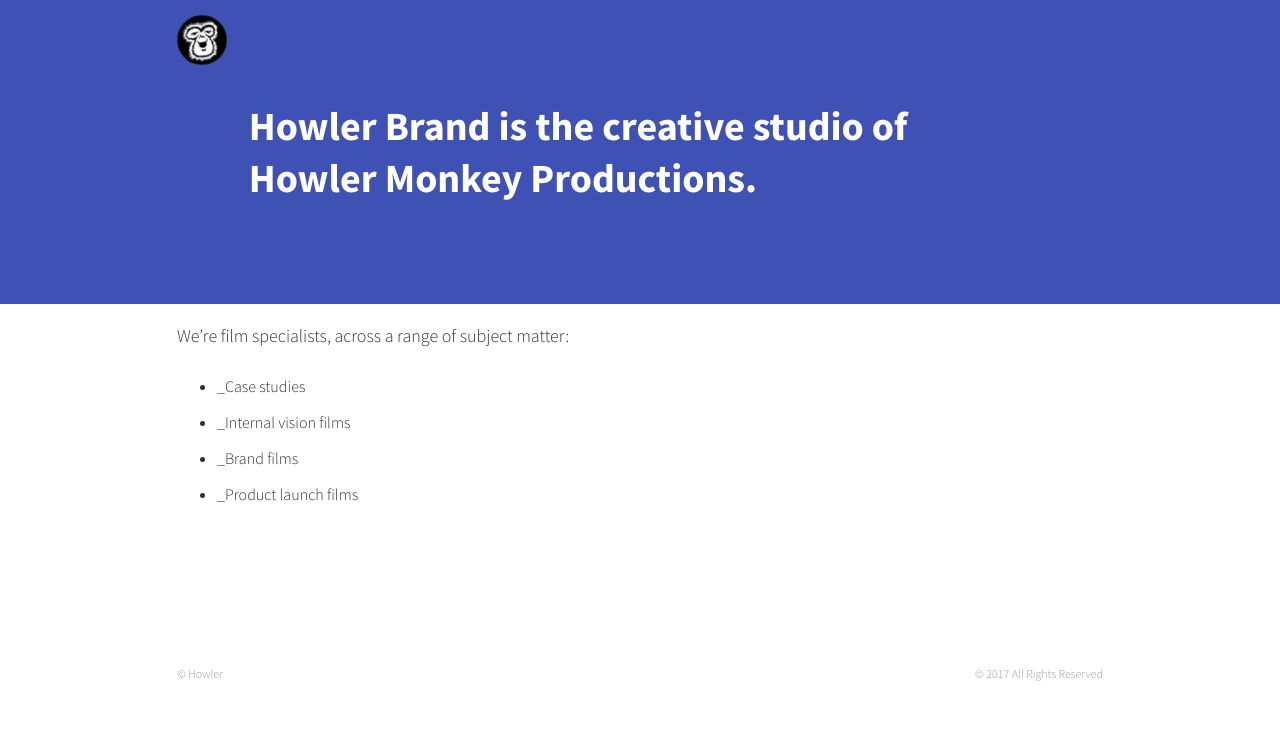
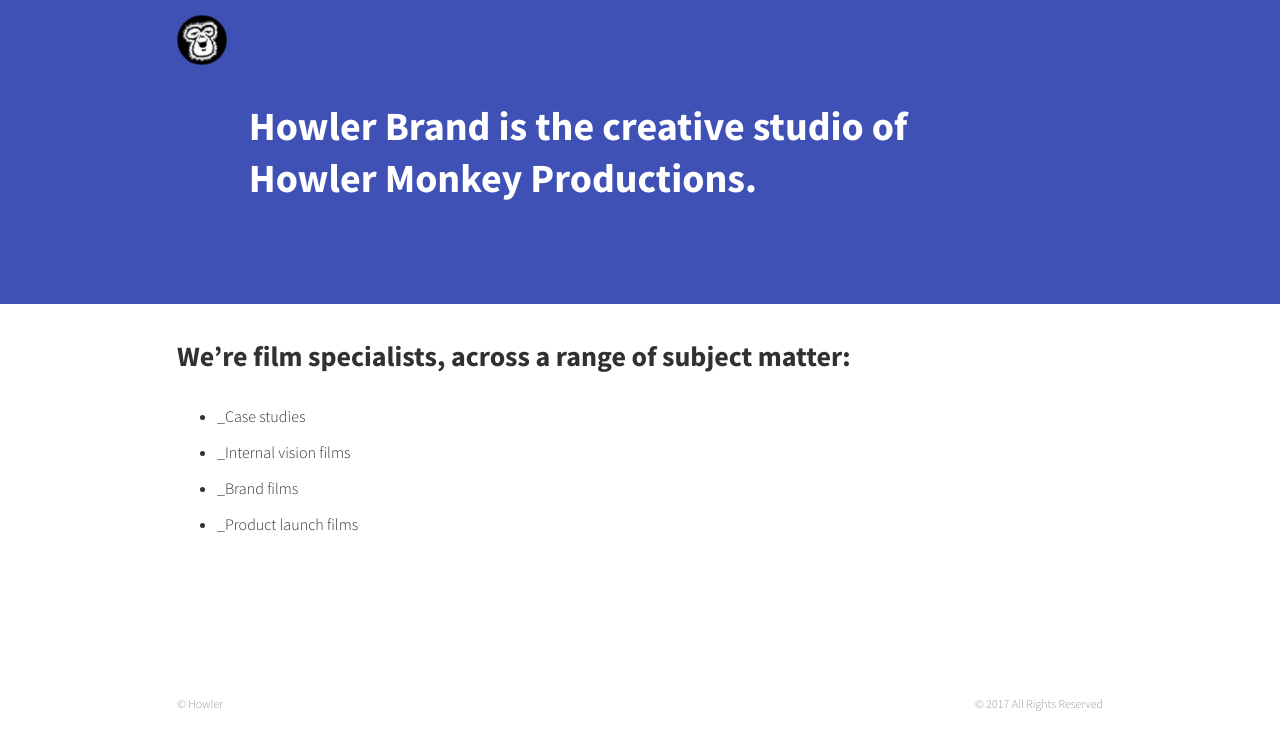
Before and after one commit to PHironaka/jam-stack-ecommerce, a Jekyll site: the page built from about.markdown, in a window 1280 px wide. Shown: the top 750 px of the page. Built offline with Jekyll 4.4.1, drawn with Linux system fonts in a browser that asks for light colours; our own code applies the rules of GitHub Pages for plain Markdown files.

```diff
--- a/about.markdown
+++ b/about.markdown
@@ -3,7 +3,7 @@ title: About
 date: 2017-09-12 02:42:00 Z
 ---
 
-We’re film specialists, across a range of subject matter:
+### We’re film specialists, across a range of subject matter:
 
 * _Case studies
 * _Internal vision films
```
